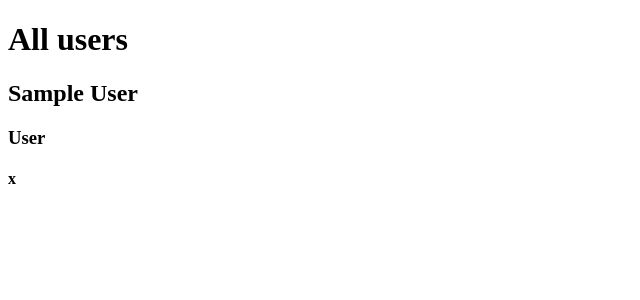
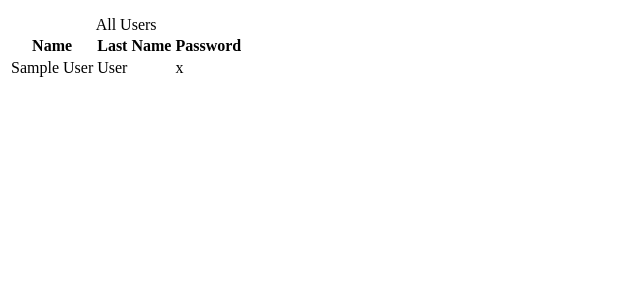
Before and after one commit to PawelDabala/CarRent, a Django app: page /users/ in a window 1280 px wide. Shown: the part 52-352 px from the top of the page, without its empty margins (0-640 px from the left). Run offline with Django 3.2, Linux system fonts and the light colour scheme; tables that the repository leaves empty hold one stand-in row (values such as "Sample post").

Commit message:
add: change appearance to table in user tamplate

```diff
--- a/CarRentPro/CarRentApp/templates/users.html
+++ b/CarRentPro/CarRentApp/templates/users.html
@@ -6,14 +6,29 @@
 
 {% block body %}
 
-<h1>All users</h1>
+<!-- <h1>All users</h1> -->
 
+<table>
+    <caption>All Users</caption>
+    <thead>
+        <tr>
+            <th>Name</th>
+            <th>Last Name</th>
+            <th>Password</th>
+        </tr>
+    </thead>
+    <tbody>
 
-{% for user in users %}
-<h2>{{ user.name }}</h2>
-<h3>{{ user.last_name }}</h3>
-<h4>{{ user.password }} </h4>
-{% endfor %}
+        {% for user in users  %}
+        <tr>
+            <td>{{ user.name }}</td>
+            <td>{{ user.last_name }}</td>
+            <td>{{ user.password }}</td>
+        </tr>
+        {% endfor %}
+
+    </tbody>
+</table>
 
 
 {% endblock body %}
```
